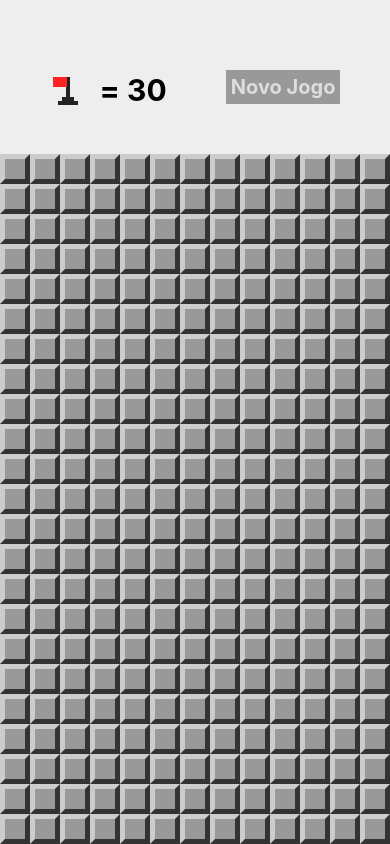
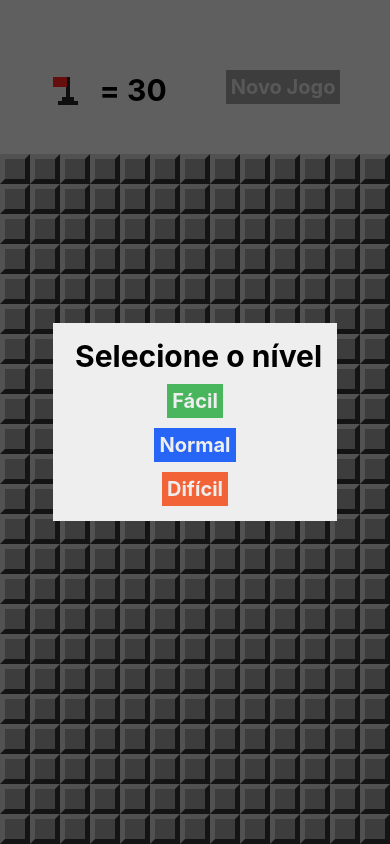
Before and after one commit to luizAlbuquerque0/Mines, a React Native app: screen / in a window 390 px wide. Both pictures are taken after a click on the element 64 px from the left and 92 px from the top of the page. Built offline with nearby package versions, Linux system fonts and the light colour scheme.

Commit message:
feat:implementing levelSelectio modal

```diff
--- a/src/App.js
+++ b/src/App.js
@@ -5,6 +5,7 @@
 import { createMinedBoard, cloneBoard, openField, hadExplosion, wonGame, showMines, invertFlag, flagsUsed } from "./functions";
 import MineField from "./components/MineField";
 import Header from "./components/Header";
+import LevelSelection from "./screens/LevelSelection";
 
 export default props => {
     const cols = params.getColumnsAmount();
@@ -13,6 +14,7 @@
     const [board, setBoard] = useState(createMinedBoard(rows, cols, minesAmount));
     const [won, setWon] = useState(false);
     const [lost, setLost] = useState(false);
+    const [showLevelSelection, setShowLevelSelection] = useState(false);
 
     const onOpenField = (row, column) =>{
         const vBoard = cloneBoard(board);
@@ -50,11 +52,18 @@
         setBoard(createMinedBoard(rows, cols, minesAmount));
         setWon(false);
         setLost(false);
+        setShowLevelSelection(false);
+    }
+
+    const onLevelSelected = level =>{
+        params.difficultLevel = level;
+        newGame();
     }
 
     return(
         <View style={styles.container}>
-           <Header flagsLeft={minesAmount - flagsUsed(board)} onNewGame={newGame}/>
+            <LevelSelection isVisible={showLevelSelection} onLevelSelected={onLevelSelected} onCancel={() => setShowLevelSelection(false)} />
+           <Header flagsLeft={minesAmount - flagsUsed(board)} onNewGame={newGame} onFlagPress={() => setShowLevelSelection(true)}/>
             <View style={styles.board}>
                 <MineField board={board} onOpenField={onOpenField} onSelectField={onSelectField}/>
             </View>
--- /dev/null
+++ b/src/screens/LevelSelection.js
@@ -0,0 +1,71 @@
+import React from "react";
+import { View, StyleSheet, Text, TouchableOpacity, Modal } from "react-native";
+
+export default props =>{
+    return (
+        <Modal
+            onRequestClose={props.onCancel}
+            visible={props.isVisible}
+            animationType="slide"
+            transparent={true}
+        >
+            <View style={styles.frame}>
+                <View style={styles.container}>
+                    <Text style={styles.title}> Selecione o nível</Text>
+
+                    <TouchableOpacity style={[styles.button, styles.bgEasy]}
+                    onPress={() => props.onLevelSelected(0.1)}>
+                       <Text style={styles.buttonLabel}>Fácil</Text>
+                    </TouchableOpacity>
+
+                    <TouchableOpacity style={[styles.button, styles.bgNormal]}
+                    onPress={() => props.onLevelSelected(0.2)}>
+                       <Text style={styles.buttonLabel}>Normal</Text>
+                    </TouchableOpacity>
+
+                    <TouchableOpacity style={[styles.button, styles.bgHard]}
+                    onPress={() => props.onLevelSelected(0.3)}>
+                       <Text style={styles.buttonLabel}>Difícil</Text>
+                    </TouchableOpacity>
+                </View>
+            </View>
+        </Modal>
+    )
+}
+
+const styles = StyleSheet.create({
+    frame: {
+        flex: 1,
+        alignItems: 'center',
+        justifyContent: 'center',
+        backgroundColor: 'rgba(0,0,0,0.6)',
+    },
+    container: {
+        backgroundColor: '#EEE',
+        alignItems: 'center',
+        justifyContent: 'center',
+        padding: 15,
+    },
+    title: {
+        fontSize: 30,
+        fontWeight: 'bold',
+    },
+    button: {
+        marginTop: 10,
+        padding: 5,
+    },
+    buttonLabel: {
+        fontSize: 20,
+        color: '#EEE',
+        fontWeight: 'bold',
+    },
+    bgEasy: {
+        backgroundColor: '#49b65d'
+    },
+    bgNormal: {
+        backgroundColor: '#2765F7'
+    },
+    bgHard: {
+        backgroundColor: '#F26337'
+    }
+})
```
